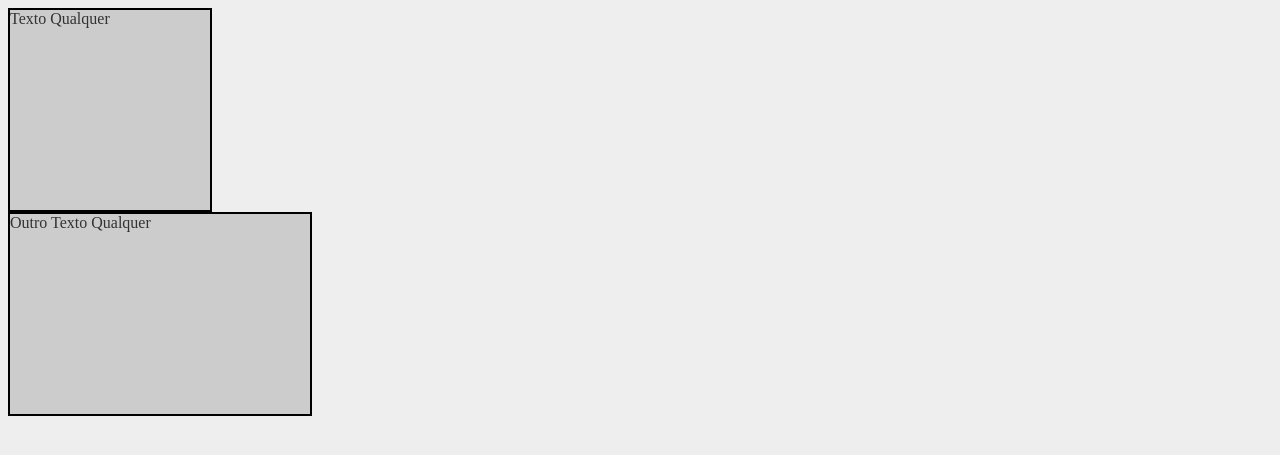
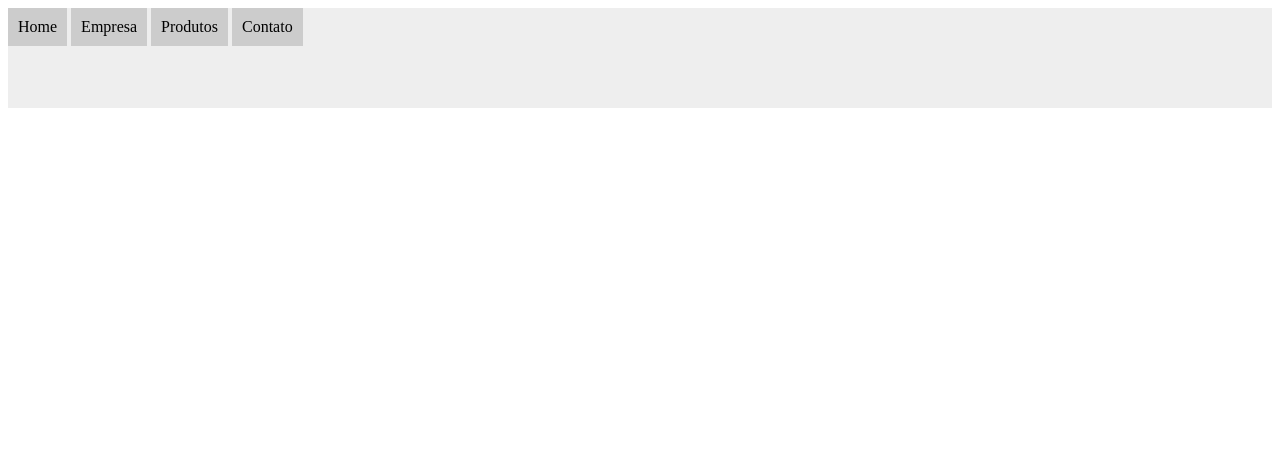
Before and after one commit to nathaliaveneziano/b7web, a PHP site: page / in a window 1280 px wide. Shown: the top 455 px of the page. Run offline with PHP 8.4, Linux system fonts and the light colour scheme.

Commit message:
Sass: Grupos de elementos

```diff
--- a/courses/sass/assets/css/style.css
+++ b/courses/sass/assets/css/style.css
@@ -1 +1 @@
-body{background-color:#eee;color:#333}.quadrado{width:200px;height:200px;border:2px solid #000;background-color:#ccc}.retangulo{width:300px;height:200px;border:2px solid #000;background-color:#ccc}
+nav{background-color:#eee;height:100px}nav ul{margin:0;padding:0;list-style:none}nav li{display:inline-block}nav li a{display:block;background-color:#ccc;padding:10px;text-decoration:none;color:#000}
--- a/courses/sass/assets/sass/style.scss
+++ b/courses/sass/assets/sass/style.scss
@@ -1,23 +1,22 @@
-$cor-fundo: #eee;
-$cor-fonte: #333;
-$borda-padrao: 2px;
-$fundo-padrao: #ccc;
+nav {
+  background-color: #eee;
+  height: 100px;
 
-body {
-  background-color: $cor-fundo;
-  color: $cor-fonte;
+  ul {
+    margin: 0;
+    padding: 0;
+    list-style: none;
+  }
+
+  li {
+    display: inline-block;
+
+    a {
+      display: block;
+      background-color: #ccc;
+      padding: 10px;
+      text-decoration: none;
+      color: #000;
+    }
+  }
 }
-
-.quadrado {
-  width: 200px;
-  height: 200px;
-  border: $borda-padrao solid #000;
-  background-color: $fundo-padrao;
-}
-
-.retangulo {
-  width: 300px;
-  height: 200px;
-  border: $borda-padrao solid #000;
-  background-color: $fundo-padrao;
-}
--- a/courses/sass/index.html
+++ b/courses/sass/index.html
@@ -7,7 +7,13 @@
     <title>Sass</title>
   </head>
   <body>
-    <div class="quadrado">Texto Qualquer</div>
-    <div class="retangulo">Outro Texto Qualquer</div>
+    <nav>
+      <ul>
+        <li><a href="">Home</a></li>
+        <li><a href="">Empresa</a></li>
+        <li><a href="">Produtos</a></li>
+        <li><a href="">Contato</a></li>
+      </ul>
+    </nav>
   </body>
 </html>
```
